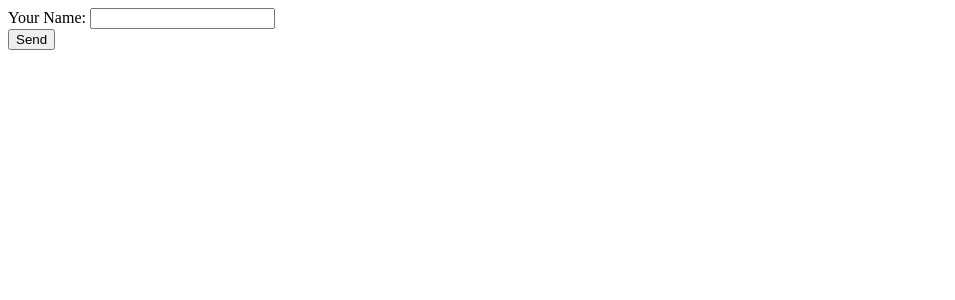
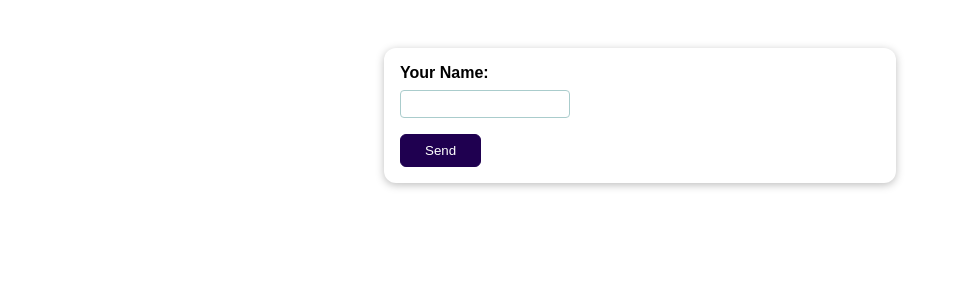
Before and after one commit to lukelim98/Django, a Django app: page / in a window 1280 px wide. Shown: the top 300 px of the page, without its empty margins (0-955 px from the left). Run offline with Django 4.2, Linux system fonts and the light colour scheme.

Commit message:
Added some styling

```diff
--- a/FEEDBACK/reviews/static/reviews/styles.css
+++ b/FEEDBACK/reviews/static/reviews/styles.css
@@ -6,7 +6,7 @@ body {
 form {
     margin: 3rem auto;
     width: 90%;
-    max-width: 40rem;
+    max-width: 30rem;
     padding: 1rem;
     border-radius: 12px;
     background-color: white;
@@ -16,7 +16,7 @@ form {
 button {
     cursor: pointer;
     padding: 0.5rem  1.5rem;
-    border-radius: 12px;
+    border-radius: 6px;
     background-color: #1f0050;
     color: white;
     border: 1px solid #1f0050;
@@ -27,3 +27,44 @@ button:active {
     background-color: #320777;
     border-color: #320777;
 }
+
+.form-control {
+    margin-bottom: 1rem;
+}
+
+.form-control input {
+    font: inherit;
+    padding: 0.25rem;
+    border-radius: 4px;
+    border: 1px solid #acc;
+    display: block;
+    width: 10rem;
+}
+
+.form-control input:focus {
+    border-color: #1f0050;
+    outline: none;
+    background-color: #f4eeff;
+}
+
+.form-control label {
+    font-weight: bold;
+    display: block;
+    margin-bottom: 0.5rem;
+}
+
+.errorlist {
+    list-style: none;
+    margin: 0.5rem 0;
+    padding: 0;
+    color: #680000;
+}
+
+.errors input {
+    border-color: #680000;
+    background-color: #fde3e3;
+}
+
+.errors label {
+    color: #680000;
+}
--- a/FEEDBACK/reviews/templates/reviews/review.html
+++ b/FEEDBACK/reviews/templates/reviews/review.html
@@ -1,9 +1,12 @@
+{% load static %}
+
 <!DOCTYPE html>
 <html lang="en">
   <head>
     <meta charset="UTF-8" />
     <meta name="viewport" content="width=device-width, initial-scale=1.0" />
     <title>Your Review</title>
+    <link rel="stylesheet" href="{% static 'reviews/styles.css' %}">
   </head>
   <body>
     <form action="/" method="post">
```
